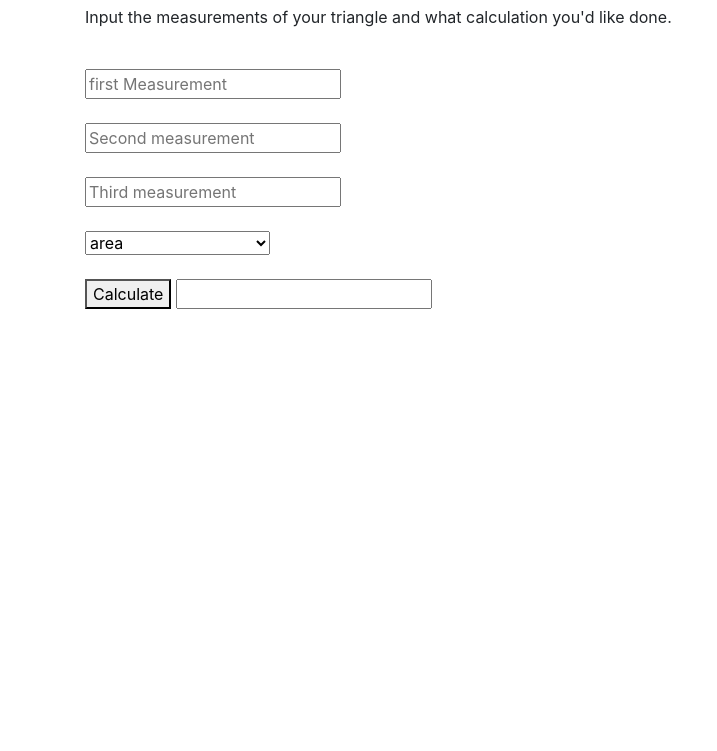
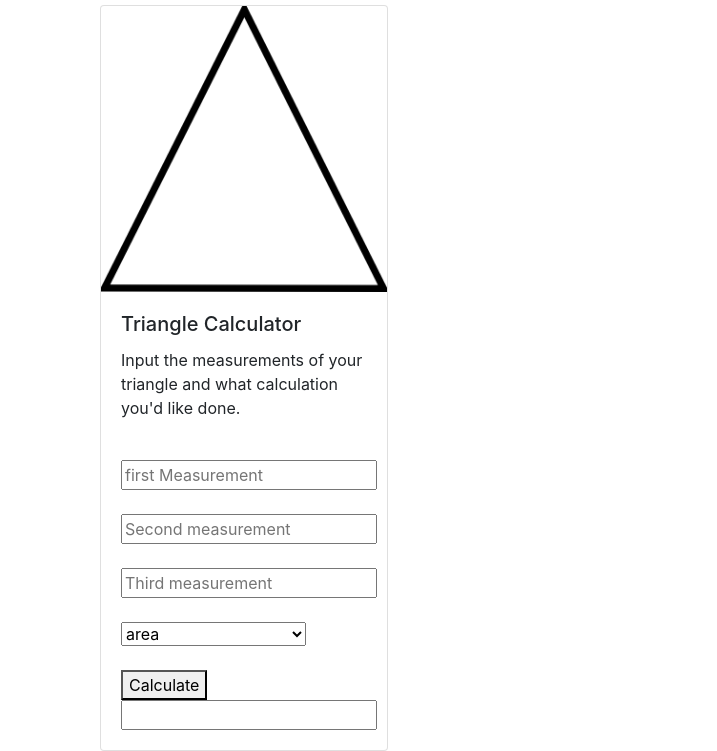
Before and after one commit to lsimianer/JS-calculators, a plain HTML site: page index.html in a window 1280 px wide. Shown: the part 51-802 px from the top of the page, without its empty margins (0-717 px from the left). Drawn offline with nearby package versions, Linux system fonts and the light colour scheme.

Commit message:
made calculator a card. class is starting

```diff
--- a/index.html
+++ b/index.html
@@ -59,7 +59,11 @@
         <div class="container" id="mainBody" data-animation="flip-in-x" data-delay=".7s" style="animation-delay: 0.5s">
             <div class="row">
                  <div class="col-sm">
-                    <div id="triangles">
+                        <div class="col-sm">
+                            <div class="card" style="width: 18rem;">
+                                <img class="card-img-top" src="images/tri.png" alt="Card image cap">
+                                <div class="card-body">
+                                    <h5 class="card-title">Triangle Calculator</h5>
                                     <p class="calcHead"> Input the measurements of your triangle and what calculation you'd like done.</p>
                                     <br>
                                     <input type="text" id="num1" placeholder="first Measurement"><br>
@@ -68,8 +72,6 @@
                                     <br>
                                     <input type="text" id="num3" placeholder="Third measurement"><br>
                                     <br>
-                        <!-- <img src="images/tri.png"> -->
-
                                     <select id="operator">
                                         <option value="area">area</option>
                                         <option value="ThirdEdge"> Third Edge </option>
@@ -85,6 +87,34 @@
                             </div>
                         </div>
                     </div>
+                </div>
+            </div>
+
+
+
+
+                                    <!-- <div id="triangles">
+                                        <p class="calcHead"> Input the measurements of your triangle and what calculation you'd like done.</p>
+                                        <br>
+                                        <input type="text" id="num1" placeholder="first Measurement"><br>
+                                        <br>
+                                        <input type="text" id="num2" placeholder="Second measurement"><br>
+                                        <br>
+                                        <input type="text" id="num3" placeholder="Third measurement"><br>
+                                        <br>
+                                        <img src="images/tri.png">
+                                        <select id="operator">
+                                            <option value="area">area</option>
+                                            <option value="ThirdEdge"> Third Edge </option>
+                                            <option value="RightTri"> Check if right triangle </option>
+                                            <option value="*"> * </option>
+                                            <option value="/"> / </option>
+                                        </select>
+                                        <br>
+                                        <br>
+                                        <button id="triCalc"  onclick="TRIcalculate();">Calculate</button>
+                                        <input type="text" id="result"> -->
+
 
 
 
```
Lines whose indentation alone changed are shown as unchanged.
